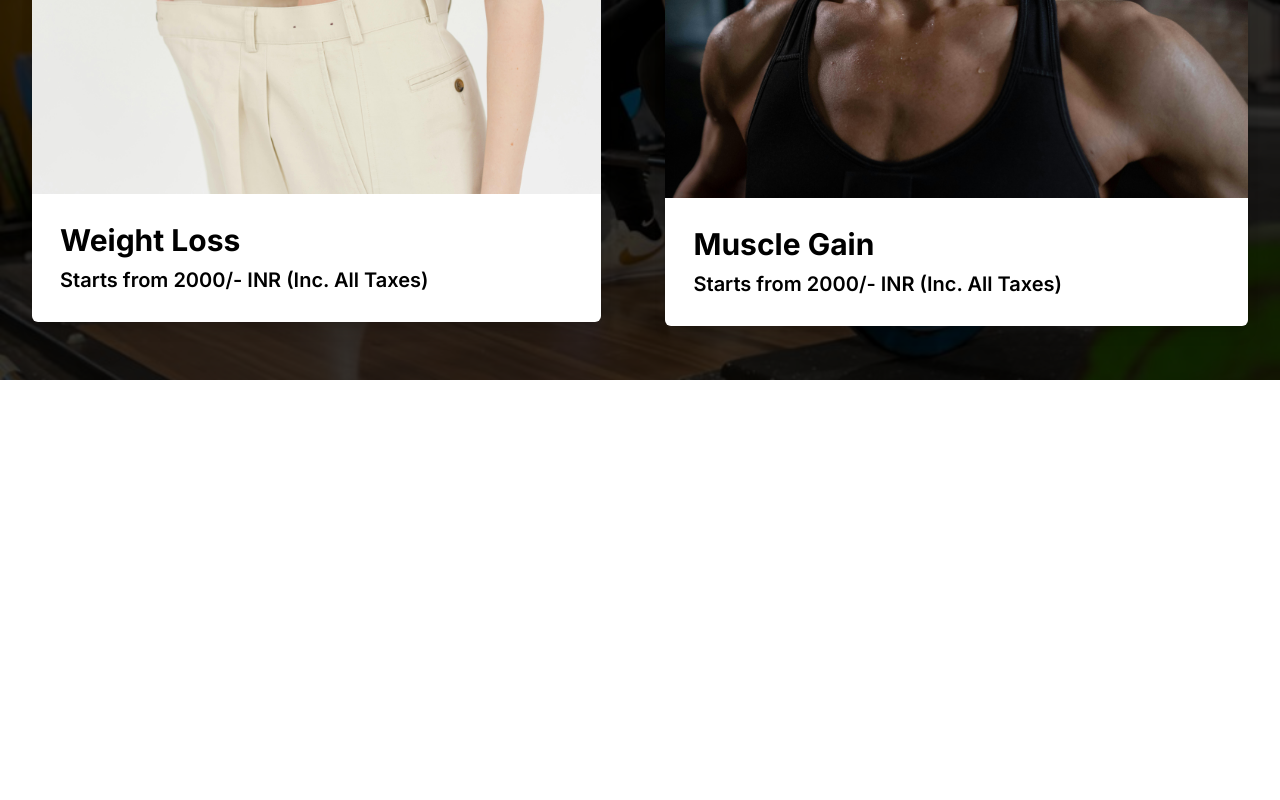
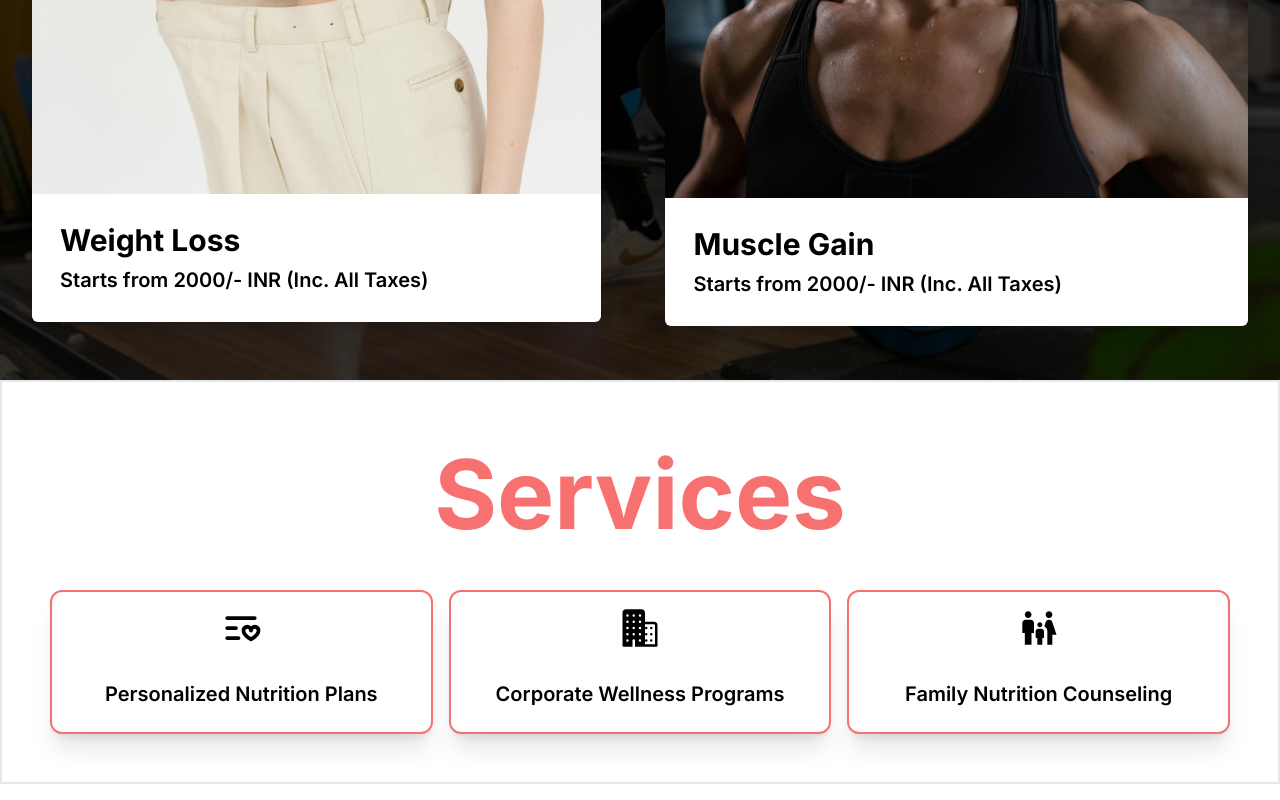
Before and after one commit to vinayak-navghane/FitWithHash, a Next.js app: page / in a window 1280 px wide. Shown: the part 2264-3064 px from the top of the page. Before the commit the page ends 2644 px from the top, so only its background shows below. Built offline with nearby package versions, Linux system fonts and the light colour scheme.

Commit message:
add services component

```diff
--- a/app/page.tsx
+++ b/app/page.tsx
@@ -2,6 +2,7 @@ import About from "@/components/About";
 import DietPlans from "@/components/DietPlans";
 import Hero from "@/components/Hero";
 import Navbar from "@/components/Navbar";
+import Services from "@/components/Services";
 
 
 export default function Home() {
@@ -11,14 +12,7 @@ export default function Home() {
       <Hero bgImage="hash.jpeg" />
       <About />
       <DietPlans bgImage="hash.jpeg" />
+      <Services />
     </main>
   );
 }
-
-{/* <div className="bg-gray-900 opacity-65 blur-sm h-full">
-        <img
-          src="/images/hash.jpeg"
-          alt="image"
-          className="w-full h-screen"
-        />
-      </div> */}
--- a/components/ResponsiveMenu.tsx
+++ b/components/ResponsiveMenu.tsx
@@ -23,7 +23,7 @@ const ResponsiveMenu: React.FC<ResponsiveMenuProps> = ({ isMenuOpen }) => {
                             Diet Plans
                         </p>
                     </Link>
-                    <Link href='#'>
+                    <Link href='#services'>
                         <p className='font-medium text-lg text-gray-800 mt-4 lg:mt-0 transition duration-300 hover:text-red-400 hover:scale-95 cursor-pointer'>
                             Services
                         </p>
--- /dev/null
+++ b/components/Services.tsx
@@ -0,0 +1,52 @@
+import React from "react";
+import { IoBusiness } from "react-icons/io5";
+import { PiListHeartBold } from "react-icons/pi";
+import { MdOutlineFamilyRestroom } from "react-icons/md";
+
+const Services: React.FC = () => {
+    // Placeholder data for services
+    const servicesData = [
+        {
+            id: 1,
+            name: "Personalized Nutrition Plans",
+            icon: <PiListHeartBold size={40} />,
+        },
+        {
+            id: 2,
+            name: "Corporate Wellness Programs",
+            icon: <IoBusiness size={40} />,
+        },
+        {
+            id: 3,
+            name: "Family Nutrition Counseling",
+            icon: <MdOutlineFamilyRestroom size={40} />,
+        },
+    ];
+
+    return (
+        <div id="services" className='border-2  mb-4 '>
+            <h2 className='z-10 mt-16 text-red-400 text-center text-5xl lg:text-7xl xl:text-8xl font-bold '>
+                Services
+            </h2>
+            <div className='p-12  grid grid-cols-1 md:grid-cols-3 gap-4'>
+                {servicesData.map((service) => (
+                    <div
+                        key={service.id}
+                        className='bg-white rounded-xl border-2 border-red-400 overflow-hidden shadow-xl'>
+                        <div className='flex items-center justify-center p-4'>
+                            {service.icon}
+                        </div>
+                        <div className='p-4 text-center'>
+                            <h3 className='text-xl font-semibold mb-2'>
+                                {service.name}
+                            </h3>
+
+                        </div>
+                    </div>
+                ))}
+            </div>
+        </div>
+    );
+};
+
+export default Services;
```
